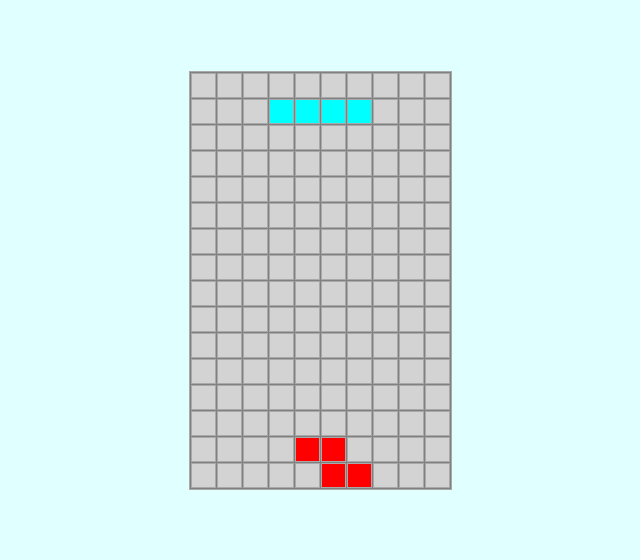
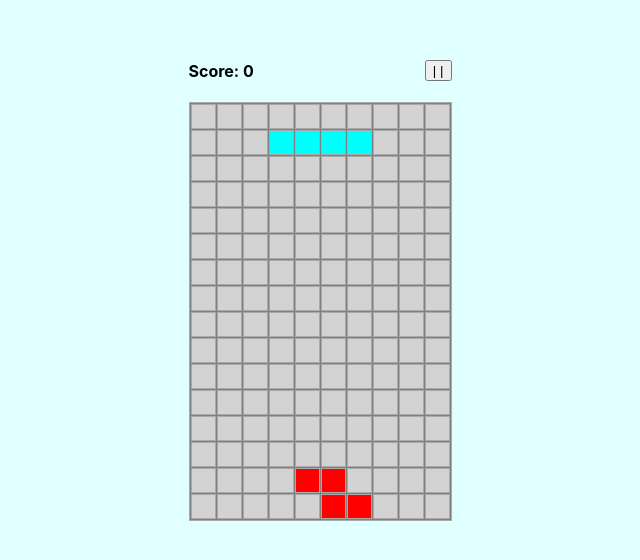
Before and after one commit to azizbekphd/tetris-react-typescript, a React (Create React App) app: page / in a window 1280 px wide. Shown: the part 120-680 px from the top of the page, without its empty margins (320-960 px from the left). Built offline with nearby package versions, Linux system fonts and the light colour scheme.

Commit message:
Score displaying

```diff
--- a/src/App.css
+++ b/src/App.css
@@ -1,9 +1,12 @@
 .App {
+  margin: 0 auto;
   display: flex;
+  flex-direction: column;
   justify-content: center;
   align-items: center;
   padding: 20px;
   background-color: lightcyan;
+  width: max-content;
   height: 100vh;
 }
 
@@ -21,3 +24,11 @@
   height: 25px;
   background-color: lightgray;
 }
+
+.appbar {
+  align-self: stretch;
+  display: flex;
+  flex-direction: row;
+  justify-content: space-between;
+  align-items: center;
+}
--- a/src/App.tsx
+++ b/src/App.tsx
@@ -24,13 +24,17 @@ function App() {
     document.onkeydown = (e) => {
       if (activeKeys.includes(e.key)) {
         actions[e.key]();
-        forceUpdate()
+        forceUpdate();
       }
     };
   }, [game]);
 
   return (
     <div className="App">
+      <div className="appbar">
+        <h4>Score: {game.score}</h4>
+        <button>| |</button>
+      </div>
       <table className="playground">
         <tbody>
           {Array.from(Array(game.playground.size.h).keys()).map((j) => (
--- a/src/index.css
+++ b/src/index.css
@@ -5,6 +5,7 @@ body {
     sans-serif;
   -webkit-font-smoothing: antialiased;
   -moz-osx-font-smoothing: grayscale;
+  background-color: lightcyan;
 }
 
 code {
--- a/src/models/Game/index.ts
+++ b/src/models/Game/index.ts
@@ -3,6 +3,7 @@ import BrickColors from "../Brick/BrickColors";
 import SchemeUtils from "../Scheme/SchemeUtils";
 
 class Game {
+  unit: number = 100;
   playground: Playground;
   score: number;
   level: number;
@@ -21,7 +22,7 @@ class Game {
     this.score = 0;
     this.level = 1;
     this.brick = Brick.random({ playground: this.playground });
-    this.nextBrick = Brick.random({playground: this.playground});
+    this.nextBrick = Brick.random({ playground: this.playground });
     this.playing = true;
   }
 
@@ -70,6 +71,7 @@ class Game {
       }
     } else if (direction == "d") {
       if (!this.brick.landed(this.playground)) {
+        this.score += 1;
         this.brick.moveDown();
       }
     }
@@ -91,13 +93,19 @@ class Game {
         this.playground.scheme.cells.splice(i, 1);
       }
     }
+
+    const deletedRows =
+      this.playground.size.h - SchemeUtils.height(this.playground.scheme);
+
     this.playground.scheme.cells.splice(
       0,
       0,
-      ...new Array(
-        this.playground.size.h - SchemeUtils.height(this.playground.scheme)
-      ).fill(new Array(this.playground.size.w).fill({ filled: false }))
+      ...new Array(deletedRows).fill(
+        new Array(this.playground.size.w).fill({ filled: false })
+      )
     );
+
+    this.score += this.unit * this.level * deletedRows;
   }
 }
 
--- a/src/models/Scheme/SchemeUtils.ts
+++ b/src/models/Scheme/SchemeUtils.ts
@@ -18,7 +18,6 @@ class SchemeUtils {
     const nonEmptyRows = scheme.cells.filter((row) =>
       row.some((cell) => cell.filled)
     );
-    console.log(nonEmptyRows);
     return (
       Math.max(
         ...nonEmptyRows.map(
```
